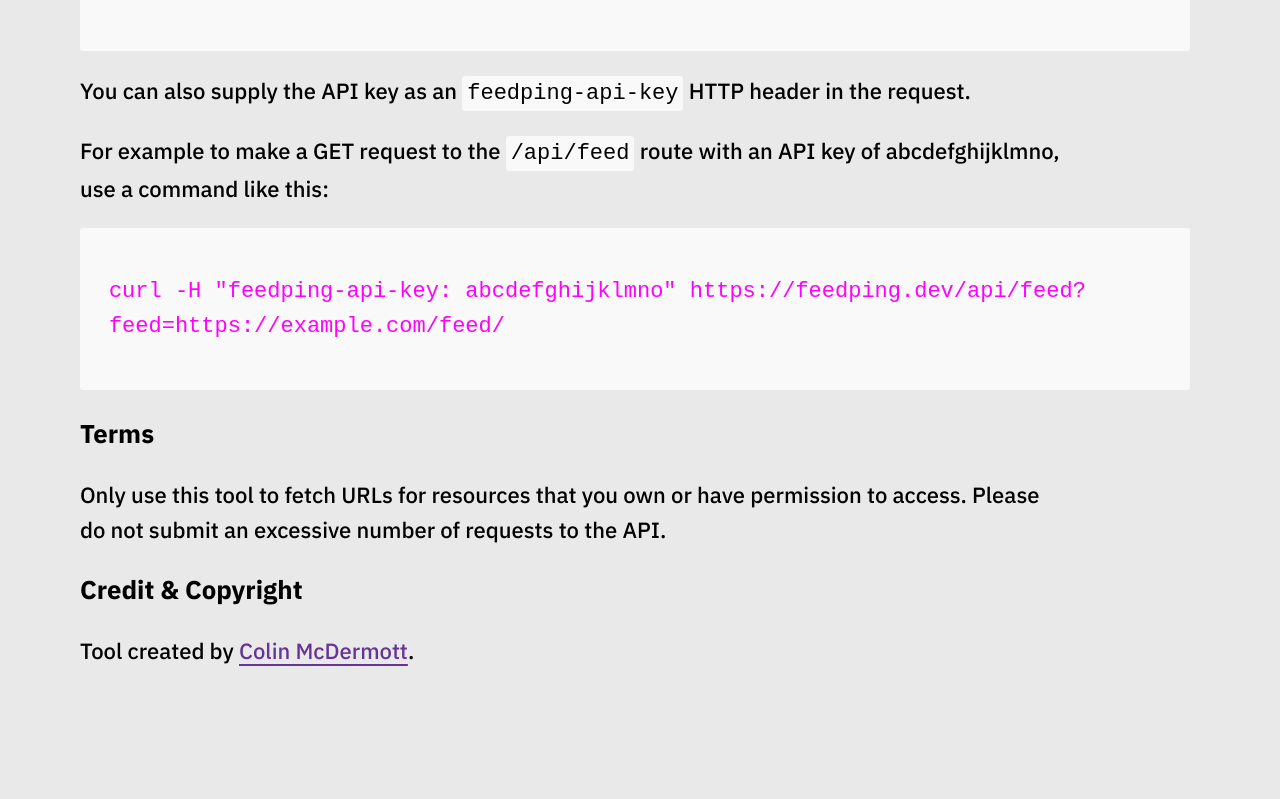
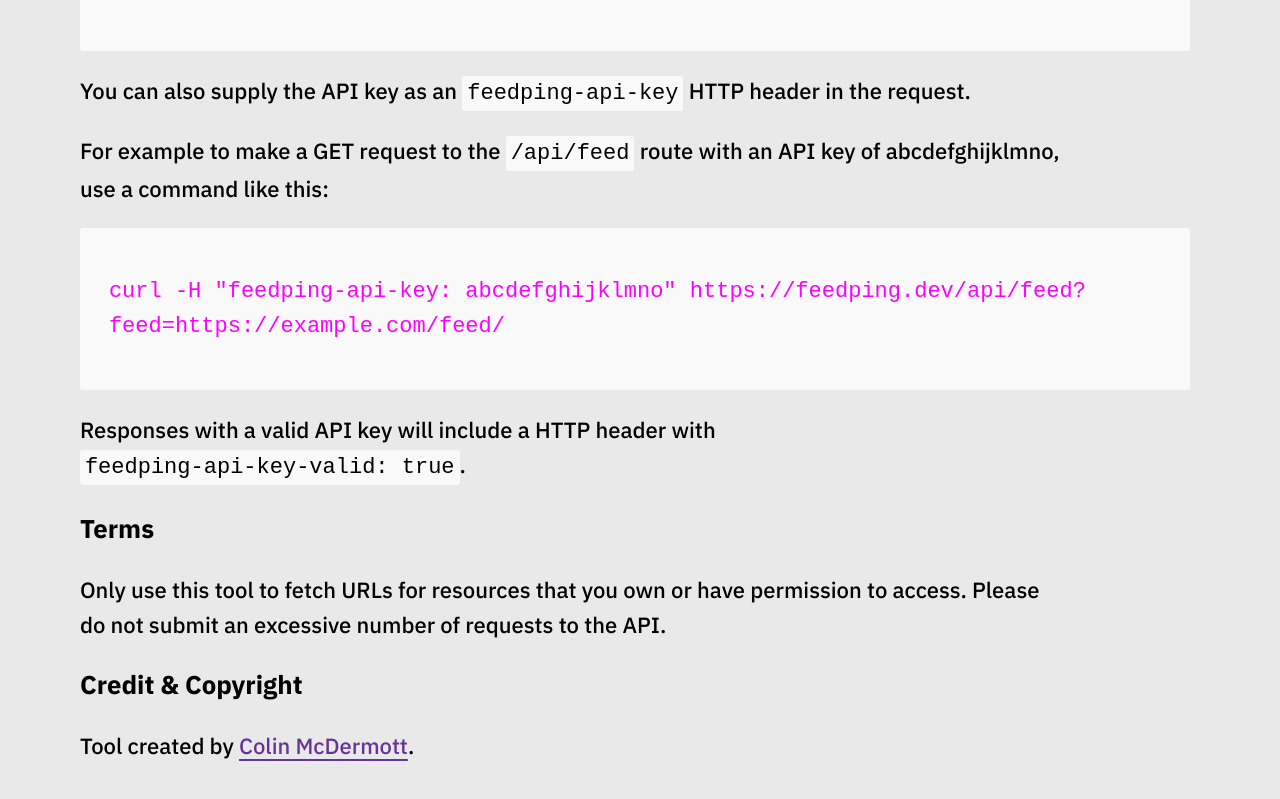
Before and after one commit to colinmcdermott/feedchecker-api, a Next.js app: page / in a window 1280 px wide. Shown: the part 2343-3142 px from the top of the page. Before the commit the page ends 3113 px from the top, so only its background shows below. Built offline with nearby package versions, Linux system fonts and the light colour scheme.

Commit message:
Update index.tsx

```diff
--- a/pages/index.tsx
+++ b/pages/index.tsx
@@ -164,6 +164,8 @@ function FeedChecker() {
 
         <code><pre><span>curl -H "feedping-api-key: abcdefghijklmno" https://feedping.dev/api/feed?feed=https://example.com/feed/</span></pre></code>
 
+        <p>Responses with a valid API key will include a HTTP header with <code>feedping-api-key-valid: true</code>.</p>
+
         <h3>Terms</h3>
 
         <p>Only use this tool to fetch URLs for resources that you own or have permission to access. Please do not submit an excessive number of requests to the API.</p>
```
